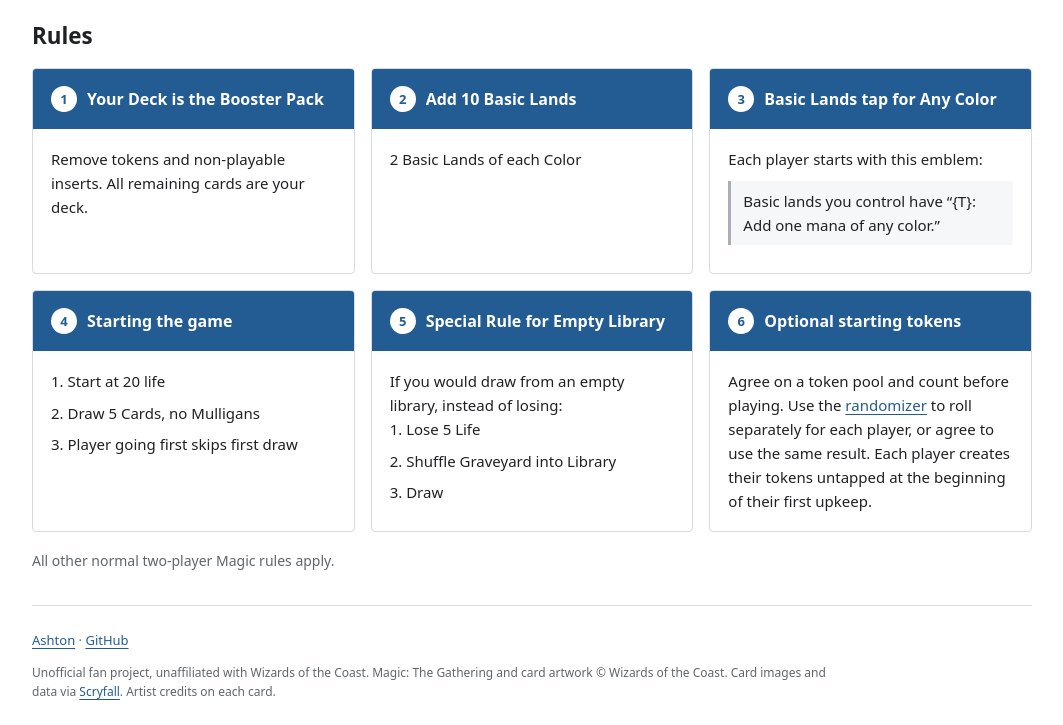
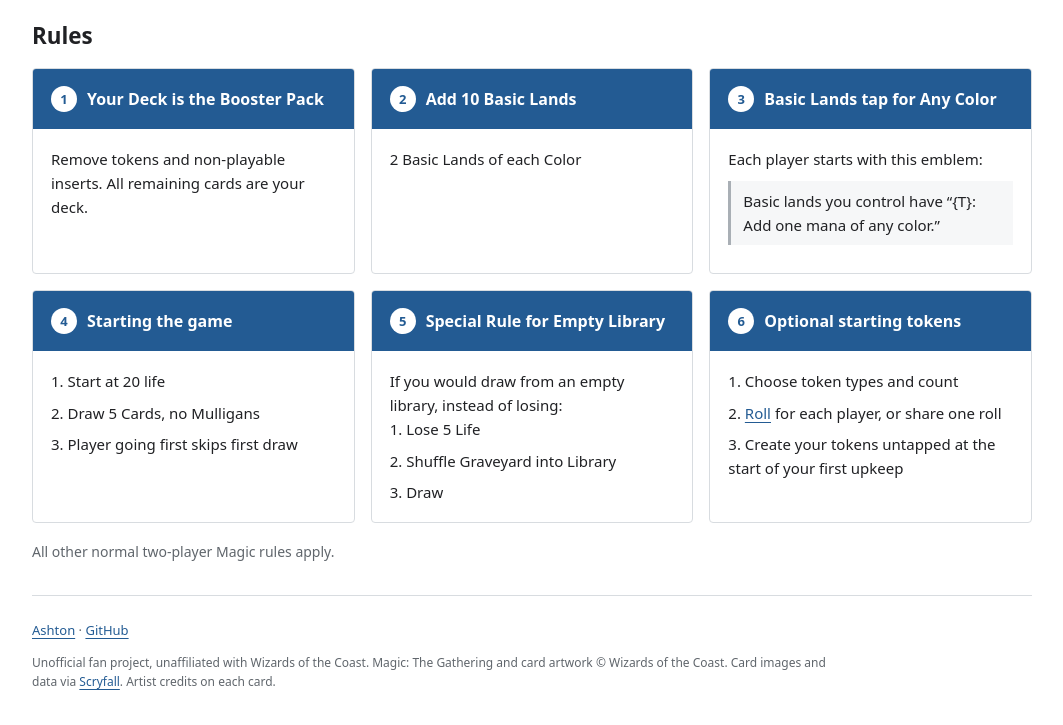
Before and after one commit to ashears/MTG-Pack-Battle, a website: page index.html in a window 1280 px wide. Shown: the part 194-919 px from the top of the page, without its empty margins (108-1171 px from the left). Drawn offline with Linux system fonts and the light colour scheme.

Commit message:
Simplify optional starting token rule into steps

```diff
--- a/index.html
+++ b/index.html
@@ -83,7 +83,11 @@
             <h3>Optional starting tokens</h3>
           </div>
           <div class="rule-body">
-            <p>Agree on a token pool and count before playing. Use the <a href="./randomizer.html">randomizer</a> to roll separately for each player, or agree to use the same result. Each player creates their tokens untapped at the beginning of their first upkeep.</p>
+            <ol class="rule-steps">
+              <li>Choose token types and count</li>
+              <li><a href="./randomizer.html">Roll</a> for each player, or share one roll</li>
+              <li>Create your tokens untapped at the start of your first upkeep</li>
+            </ol>
           </div>
         </li>
       </ol>
```
